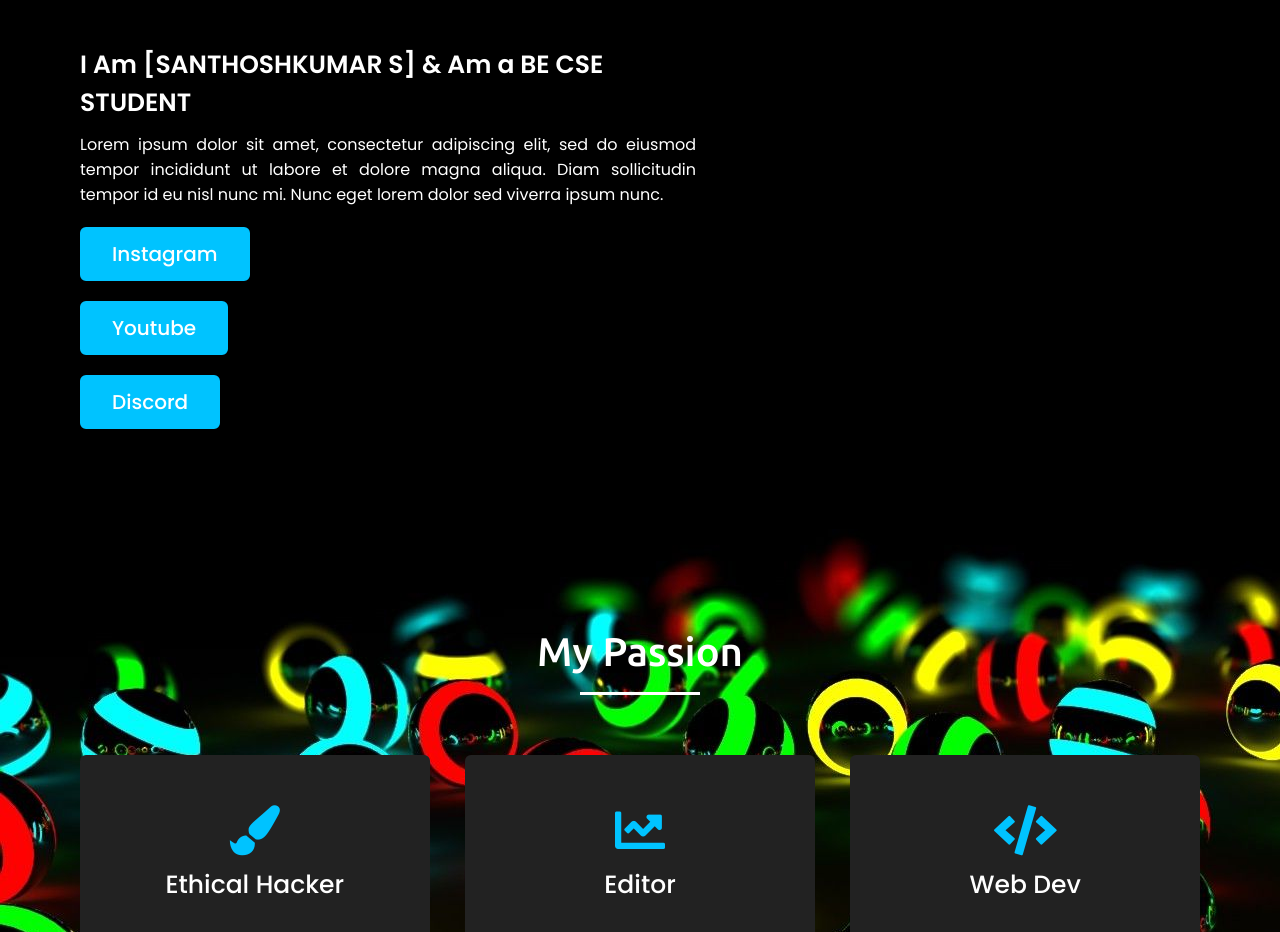
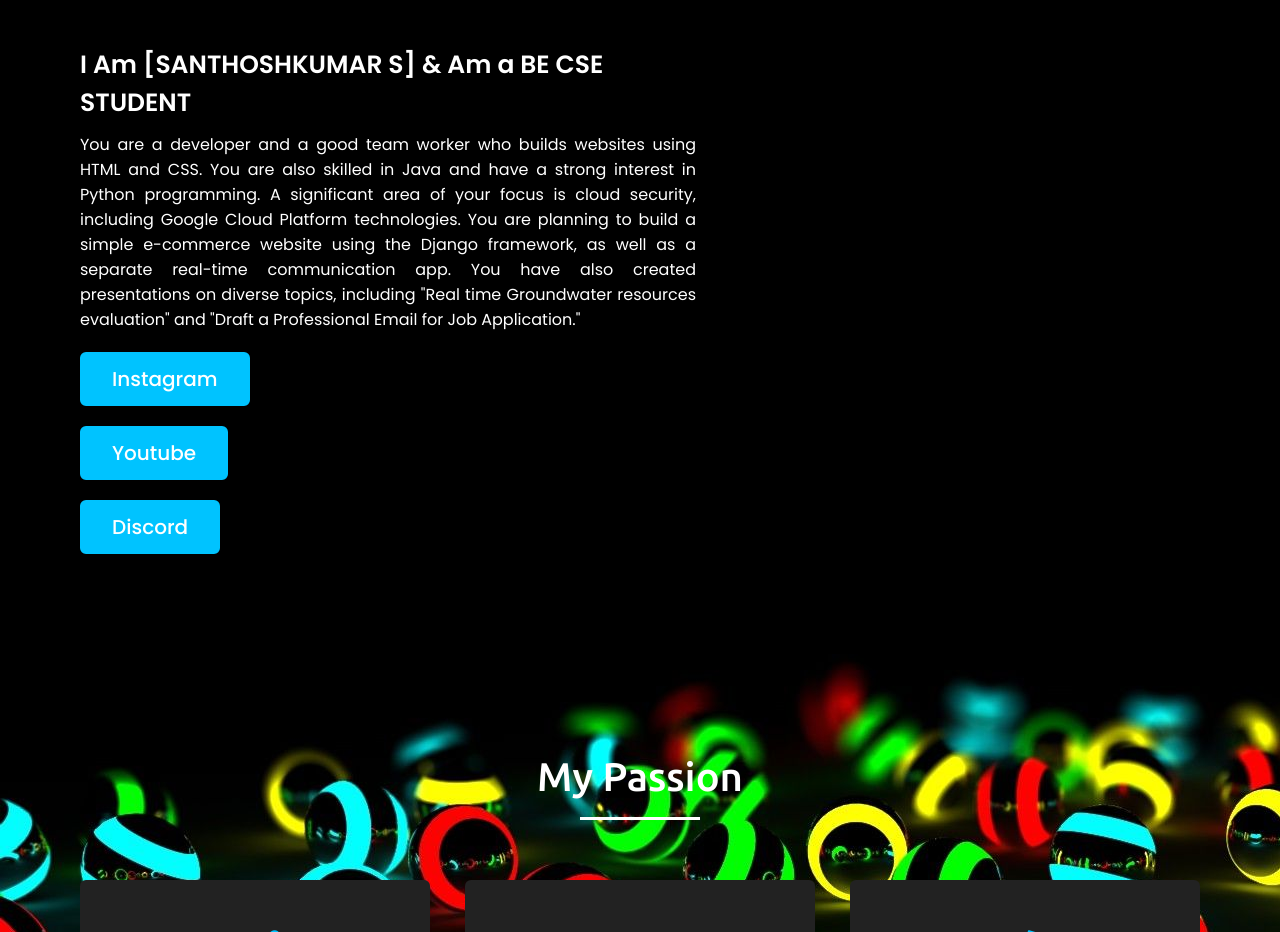
Before and after one commit to sksanthoshkumar7213-coder/MY-PORTFOLI, a plain HTML site: page index.html in a window 1280 px wide. Shown: the part 980-1912 px from the top of the page. Drawn offline with nearby package versions, Linux system fonts and the light colour scheme.

Commit message:
Update index.html

```diff
--- a/index.html
+++ b/index.html
@@ -55,8 +55,7 @@
             <div class="about-content">
                 <div class="column right">
                     <div class="text">I Am [SANTHOSHKUMAR S] & Am a BE CSE STUDENT <span class="typing-"></span></div>
-                    <p>Lorem ipsum dolor sit amet, consectetur adipiscing elit, sed do eiusmod tempor incididunt ut labore et dolore magna aliqua.
-                        Diam sollicitudin tempor id eu nisl nunc mi. Nunc eget lorem dolor sed viverra ipsum nunc.
+                    <p> You are a developer and a good team worker who builds websites using HTML and CSS. You are also skilled in Java and have a strong interest in Python programming. A significant area of your focus is cloud security, including Google Cloud Platform technologies. You are planning to build a simple e-commerce website using the Django framework, as well as a separate real-time communication app. You have also created presentations on diverse topics, including "Real time Groundwater resources evaluation" and "Draft a Professional Email for Job Application."
                     </p>
                     <a href="https://www.instagram.com/" target="_blank" >Instagram</a><br>
                     <a href="https://www.youtube.com/">Youtube</a><br>
```
